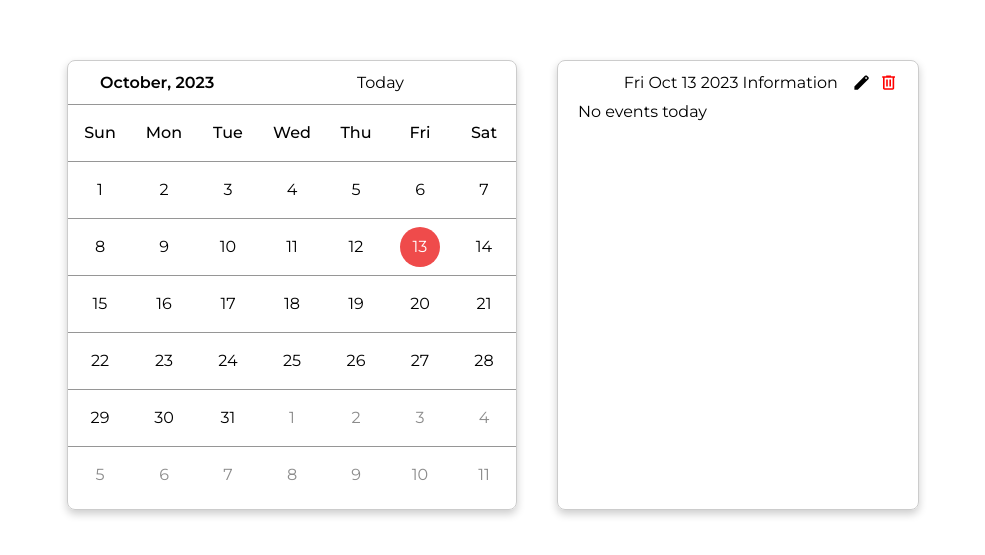
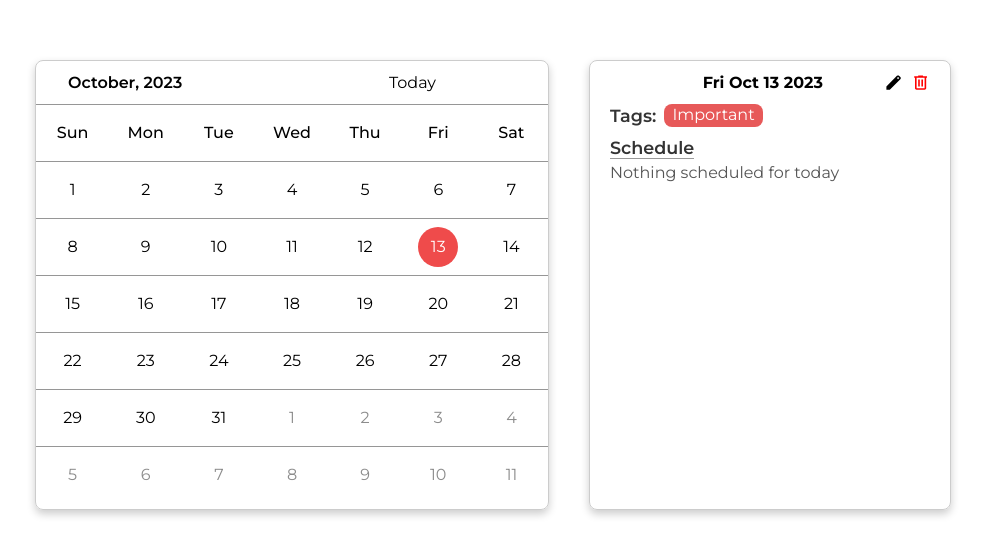
Before and after one commit to akbarimo/calendar-vue, a Vue app: page / in a window 1280 px wide. Shown: the part 115-670 px from the top of the page, without its empty margins (147-1132 px from the left). Built offline with nearby package versions, Linux system fonts and the light colour scheme; some icons are missing.

Commit message:
Refactor minor logic and add styling to events

```diff
--- a/src/App.vue
+++ b/src/App.vue
@@ -9,10 +9,14 @@ import EditSymbol from '~icons/material-symbols/edit';
 import TrashSymbol from '~icons/material-symbols/delete-outline';
 import { generateCalendarDates, months, days } from './utils/calendar';
 const currentDate = dayjs();
+const noEventText = 'Nothing scheduled for today';
 const today = ref(currentDate);
 const selectedDate = ref();
-const selectedEvent = ref(localStorage.getItem(currentDate.toDate().toDateString()));
-const eventInput = ref(localStorage.getItem(currentDate.toDate().toDateString()));
+const selectedEvent = ref(localStorage.getItem(currentDate.toDate().toDateString()) || '');
+const eventInput = ref(localStorage.getItem(currentDate.toDate().toDateString()) || '');
+const eventTags = ref(
+  localStorage.getItem(currentDate.toDate().toDateString().tags) || 'Important',
+);
 const dates = computed(() => generateCalendarDates(today.value.month(), today.value.year()));
 const isEditing = ref(false);
 
@@ -26,6 +30,7 @@ const retrieveEvent = (date) => {
 
 const removeEvent = (date) => {
   localStorage.removeItem(dateStringifier(date));
+  isEditing.value = false;
 };
 
 const todayClickHandler = () => {
@@ -99,22 +104,32 @@ const dateSelecter = (date) => {
       </div>
       <div class="event-container">
         <div class="event-heading">
-          <h3 class="event-title" v-if="selectedDate">
-            {{ dateStringifier(selectedDate) }} Information
-          </h3>
-          <h3 class="event-title" v-else>{{ dateStringifier(currentDate) }} Information</h3>
+          <h3 class="event-title" v-if="selectedDate">{{ dateStringifier(selectedDate) }}</h3>
+          <h3 class="event-title" v-else>{{ dateStringifier(currentDate) }}</h3>
           <div class="toolbar">
             <EditSymbol class="edit-symbol pointer" @click="isEditing = !isEditing" />
             <TrashSymbol class="delete-symbol pointer" @click="deleteEventHandler" />
           </div>
         </div>
-        <p v-if="selectedEvent">{{ selectedEvent }}</p>
-        <p v-else>No events today</p>
-        <div v-if="isEditing">
-          <form>
-            <input v-model="eventInput" placeholder="Edit Event" />
-            <button @click="submitEventHandler">Save</button>
-          </form>
+        <div class="tags">
+          <div class="tags-title">Tags:</div>
+          <p class="tags-text">{{ eventTags }}</p>
+        </div>
+        <div class="event-text">
+          <div class="event-text-heading">Schedule</div>
+          <p class="event-details" v-if="selectedEvent && !isEditing">{{ selectedEvent }}</p>
+          <p class="event-details" v-else-if="!isEditing">{{ noEventText }}</p>
+        </div>
+        <div v-if="isEditing" @keydown.esc="isEditing = !isEditing">
+          <div class="event-input">
+            <textarea
+              class="event-textarea"
+              v-model="eventInput"
+              @keydown.enter="submitEventHandler"
+              :placeholder="noEventText"
+            />
+            <button class="event-button" @click="submitEventHandler">Confirm</button>
+          </div>
         </div>
       </div>
     </div>
@@ -122,17 +137,86 @@ const dateSelecter = (date) => {
 </template>
 
 <style scoped>
+.event-text {
+  margin-top: 0.25em;
+}
+
+.event-text-heading {
+  font-size: 1.1rem;
+  font-weight: 600;
+  color: #333;
+  border-bottom: 1px solid #999999;
+  display: inline;
+}
+
+.event-details {
+  font-size: 1rem;
+  color: #555;
+  padding-bottom: 1rem;
+  padding-top: 0.5rem;
+}
+.tags {
+  display: flex;
+  align-items: center;
+  padding-bottom: 0.5rem;
+}
+
+.tags-title {
+  font-size: 1.1rem;
+  font-weight: 600;
+  color: #333;
+  margin-right: 0.5rem;
+}
+
+.tags-text {
+  display: inline-block;
+  background-color: #e75959;
+  color: #fff;
+  padding: 0.2rem 0.5rem;
+  border-radius: 0.5rem;
+}
+.event-details {
+  word-wrap: break-word;
+}
+.event-textarea {
+  width: 93%;
+  height: 10rem;
+  min-height: 5rem;
+  max-height: 11rem;
+  padding: 10px;
+  border: 0.15rem solid #ccc;
+  border-radius: 0.5rem;
+  font-size: 1rem;
+  resize: none;
+}
+.event-button {
+  margin-top: 0.8rem;
+  padding: 0.5rem 1.25rem;
+  background-color: #007bff;
+  color: #fff;
+  border: none;
+  border-radius: 0.3rem;
+  font-size: 1rem;
+  cursor: pointer;
+}
+.event-button:hover {
+  background-color: #0056b3;
+}
+.event-input {
+  display: flex;
+  flex-direction: column;
+  align-items: center;
+  padding-top: 0.5rem;
+}
 .wrapper {
   display: flex;
+  height: 100vh;
+  justify-content: center;
+  align-items: center;
   gap: 2.5rem;
-  justify-content: center;
-  margin-left: auto;
-  margin-right: auto;
-  height: 100vh;
-  align-items: center;
 }
 .calendar-wrapper {
-  width: 28rem;
+  width: 32rem;
   height: 28rem;
   border: 1px solid #ccc;
   box-shadow: 0 4px 8px rgba(0, 0, 0, 0.2);
@@ -224,6 +308,8 @@ const dateSelecter = (date) => {
   display: flex;
   align-items: center;
   justify-content: center;
+  font-weight: bold;
+  color: black;
 }
 .toolbar {
   height: 2rem;
--- a/src/utils/calendar.js
+++ b/src/utils/calendar.js
@@ -9,12 +9,10 @@ export const generateCalendarDates = (month = dayjs().month(), year = dayjs().ye
   const calendarDates = [...Array(42)].map((_, i) => {
     const currentDate = firstDateOfMonth.add(i - firstDayOfWeek, 'day');
     const isCurrentMonth = currentDate.isSame(firstDateOfMonth, 'month');
-    const event = localStorage.getItem(currentDate.toDate().toDateString());
     return {
       date: currentDate,
       ...(isCurrentMonth && { currentMonth: true }),
       ...(isCurrentMonth && currentDate.isSame(dayjs(), 'date') && { today: true }),
-      ...(event && { event }),
     };
   });
 
```
